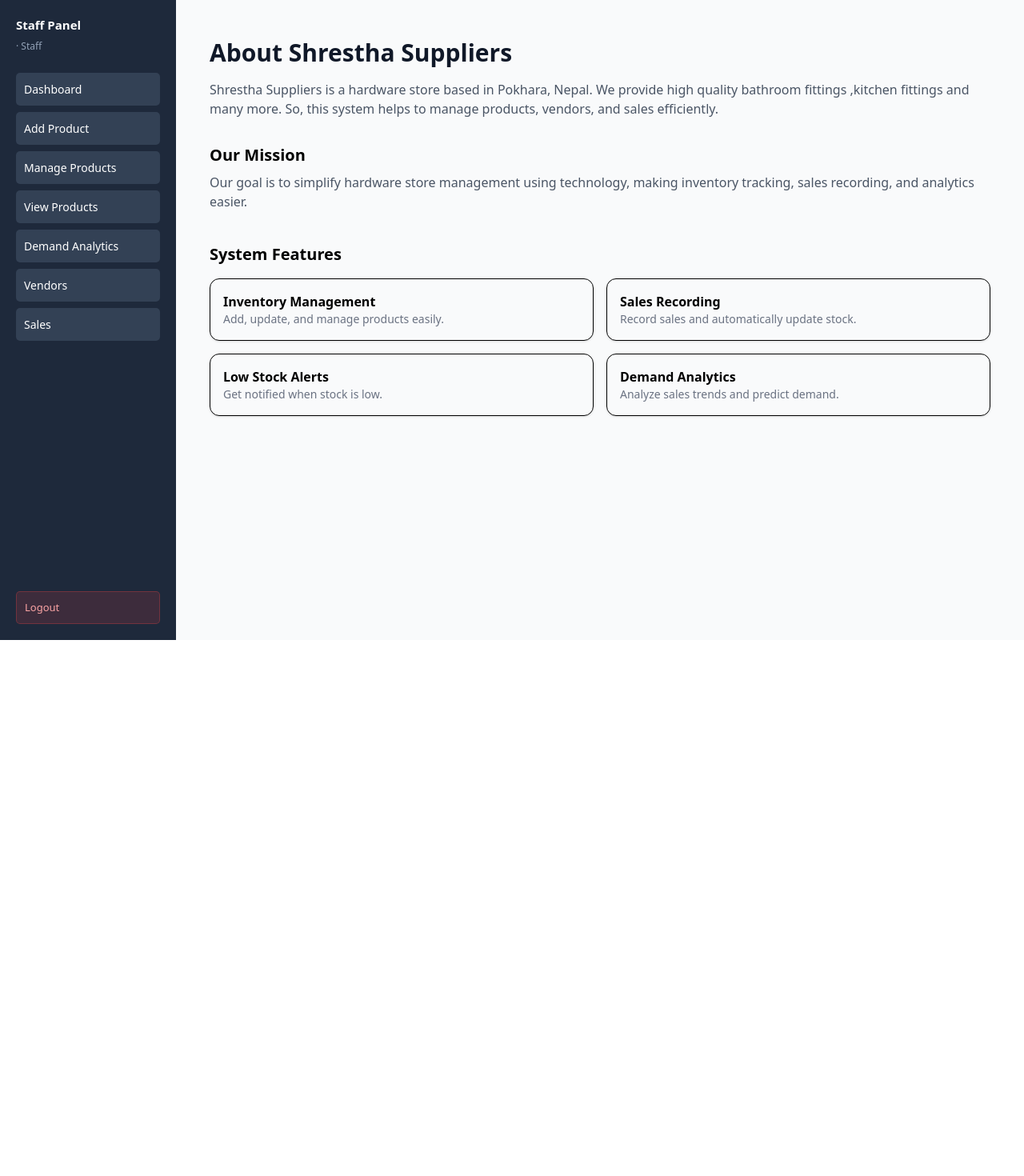
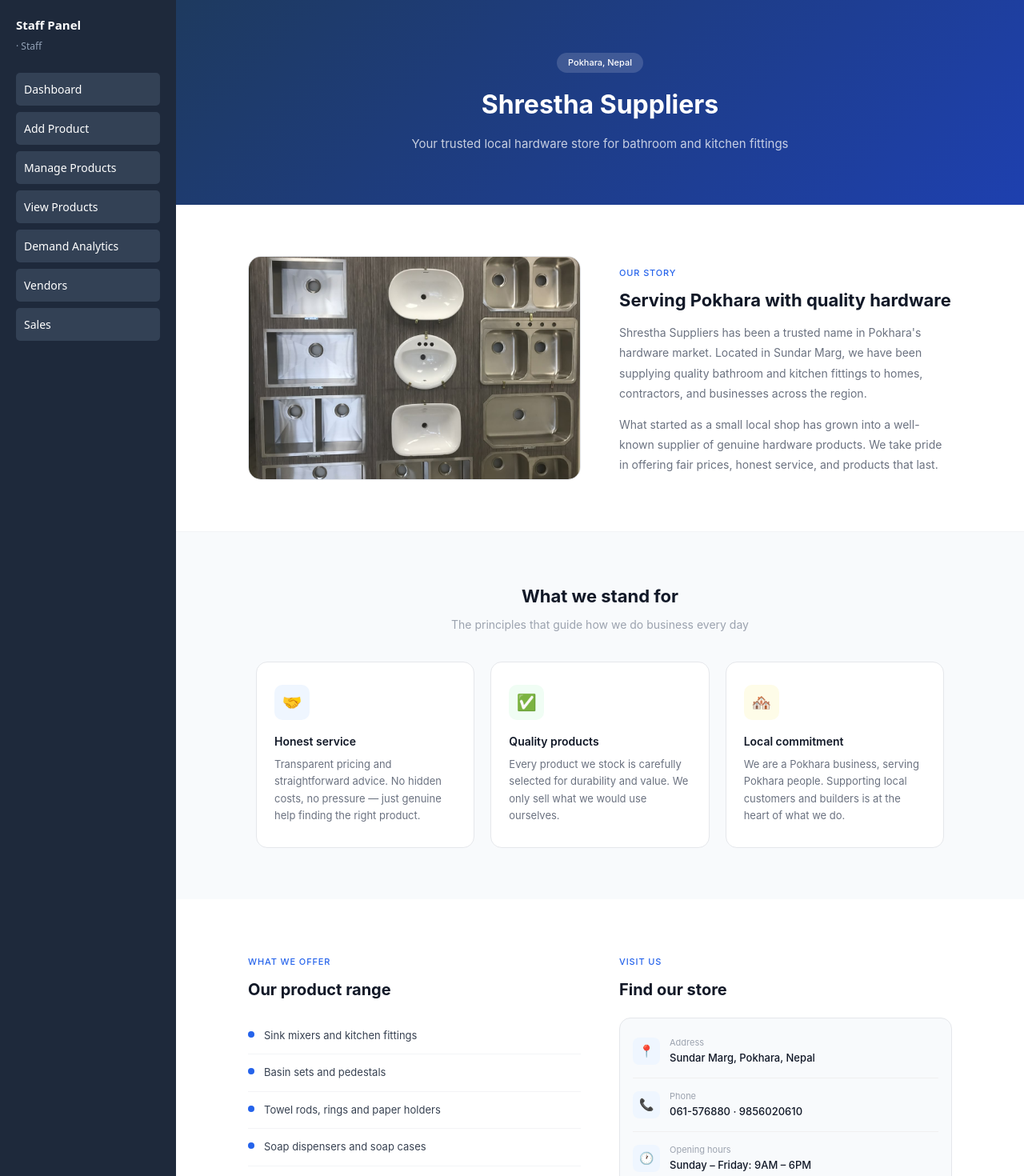
Before and after one commit to 9rahull/Hardware-Management-System, a React app in the folder Frontend/: page /about in a window 1280 px wide. Shown: the top 1470 px of the page at 80% size. Before the commit the page ends 800 px from the top, so only its background shows below. Built offline with nearby package versions, Linux system fonts and the light colour scheme; the HTML template or start-up script is replaced by a standard one.

Commit message:
About Page UI

```diff
--- a/Frontend/src/pages/About.jsx
+++ b/Frontend/src/pages/About.jsx
@@ -1,435 +1,291 @@
+// function About() {
+//   return (
+//     <div className="max-w-5xl mx-auto px-6 py-12">
+//       {/* HEADER */}
+//       <h1 className="text-3xl font-bold mb-4 text-gray-900">
+//         About Shrestha Suppliers
+//       </h1>
+
+//       <p className="text-gray-600 mb-8">
+//         Shrestha Suppliers is a hardware store based in Pokhara, Nepal. We
+//         provide high quality bathroom fittings ,kitchen fittings and many more. So, this system helps
+//         to manage products, vendors, and sales efficiently.
+//       </p>
+
+//       {/* MISSION */}
+//       <div className="mb-10">
+//         <h2 className="text-xl font-semibold mb-2">Our Mission</h2>
+//         <p className="text-gray-600">
+//           Our goal is to simplify hardware store management using technology,
+//           making inventory tracking, sales recording, and analytics easier.
+//         </p>
+//       </div>
+
+//       {/* FEATURES */}
+//       <div>
+//         <h2 className="text-xl font-semibold mb-4">System Features</h2>
+
+//         <div className="grid grid-cols-2 gap-4">
+//           <div className="border rounded-xl p-4 shadow-sm">
+//             <h3 className="font-semibold">Inventory Management</h3>
+//             <p className="text-sm text-gray-500">
+//               Add, update, and manage products easily.
+//             </p>
+//           </div>
+
+//           <div className="border rounded-xl p-4 shadow-sm">
+//             <h3 className="font-semibold">Sales Recording</h3>
+//             <p className="text-sm text-gray-500">
+//               Record sales and automatically update stock.
+//             </p>
+//           </div>
+
+//           <div className="border rounded-xl p-4 shadow-sm">
+//             <h3 className="font-semibold">Low Stock Alerts</h3>
+//             <p className="text-sm text-gray-500">
+//               Get notified when stock is low.
+//             </p>
+//           </div>
+
+//           <div className="border rounded-xl p-4 shadow-sm">
+//             <h3 className="font-semibold">Demand Analytics</h3>
+//             <p className="text-sm text-gray-500">
+//               Analyze sales trends and predict demand.
+//             </p>
+//           </div>
+//         </div>
+//       </div>
+//     </div>
+//   );
+// }
+
+// export default About;
+
+
+
+
+import { Link } from "react-router-dom";
+
 function About() {
   return (
-    <div className="max-w-5xl mx-auto px-6 py-12">
-      {/* HEADER */}
-      <h1 className="text-3xl font-bold mb-4 text-gray-900">
-        About Shrestha Suppliers
-      </h1>
+    <div style={{ fontFamily: "Inter, system-ui, sans-serif", background: "#fff", color: "#111827" }}>
 
-      <p className="text-gray-600 mb-8">
-        Shrestha Suppliers is a hardware store based in Pokhara, Nepal. We
-        provide high quality bathroom fittings ,kitchen fittings and many more. So, this system helps
-        to manage products, vendors, and sales efficiently.
-      </p>
-
-      {/* MISSION */}
-      <div className="mb-10">
-        <h2 className="text-xl font-semibold mb-2">Our Mission</h2>
-        <p className="text-gray-600">
-          Our goal is to simplify hardware store management using technology,
-          making inventory tracking, sales recording, and analytics easier.
+      {/* ── HERO ── */}
+      <div style={{
+        background: "linear-gradient(135deg, #1e3a5f 0%, #1e40af 100%)",
+        padding: "64px 40px",
+        textAlign: "center",
+        color: "white",
+      }}>
+        <span style={{
+          display: "inline-block", background: "rgba(255,255,255,0.15)",
+          color: "white", fontSize: "11px", padding: "4px 14px",
+          borderRadius: "20px", marginBottom: "16px", fontWeight: 500,
+        }}>
+          Pokhara, Nepal
+        </span>
+        <h1 style={{ fontSize: "32px", fontWeight: 700, marginBottom: "12px" }}>
+          Shrestha Suppliers
+        </h1>
+        <p style={{ fontSize: "15px", opacity: 0.75, maxWidth: "480px", margin: "0 auto", lineHeight: 1.7 }}>
+          Your trusted local hardware store for bathroom and kitchen fittings
         </p>
       </div>
 
-      {/* FEATURES */}
-      <div>
-        <h2 className="text-xl font-semibold mb-4">System Features</h2>
+      {/* ── OUR STORY ── */}
+      <div style={{
+        display: "grid", gridTemplateColumns: "1fr 1fr",
+        gap: "48px", padding: "64px 40px",
+        alignItems: "center", maxWidth: "960px", margin: "0 auto",
+      }}>
+        <div style={{
+          borderRadius: "16px", overflow: "hidden",
+          height: "280px", border: "0.5px solid #e5e7eb", background: "#f3f4f6",
+          display: "flex", alignItems: "center", justifyContent: "center",
+        }}>
+          <img
+            src="/images/showroom.jpg"
+            alt="Shrestha Suppliers store"
+            style={{ width: "100%", height: "100%", objectFit: "cover" }}
+          />
+        </div>
 
-        <div className="grid grid-cols-2 gap-4">
-          <div className="border rounded-xl p-4 shadow-sm">
-            <h3 className="font-semibold">Inventory Management</h3>
-            <p className="text-sm text-gray-500">
-              Add, update, and manage products easily.
-            </p>
-          </div>
+        <div>
+          <span style={{ fontSize: "11px", fontWeight: 500, color: "#2563eb", textTransform: "uppercase", letterSpacing: "0.08em" }}>
+            Our story
+          </span>
+          <h2 style={{ fontSize: "22px", fontWeight: 700, color: "#111827", margin: "10px 0 14px", lineHeight: 1.3 }}>
+            Serving Pokhara with quality hardware
+          </h2>
+          <p style={{ fontSize: "14px", color: "#6b7280", lineHeight: 1.8, marginBottom: "14px" }}>
+            Shrestha Suppliers has been a trusted name in Pokhara's hardware market.
+            Located in Sundar Marg, we have been supplying quality bathroom and kitchen
+            fittings to homes, contractors, and businesses across the region.
+          </p>
+          <p style={{ fontSize: "14px", color: "#6b7280", lineHeight: 1.8 }}>
+            What started as a small local shop has grown into a well-known supplier of
+            genuine hardware products. We take pride in offering fair prices, honest
+            service, and products that last.
+          </p>
+        </div>
+      </div>
 
-          <div className="border rounded-xl p-4 shadow-sm">
-            <h3 className="font-semibold">Sales Recording</h3>
-            <p className="text-sm text-gray-500">
-              Record sales and automatically update stock.
-            </p>
-          </div>
+      <hr style={{ border: "none", borderTop: "0.5px solid #f3f4f6" }} />
 
-          <div className="border rounded-xl p-4 shadow-sm">
-            <h3 className="font-semibold">Low Stock Alerts</h3>
-            <p className="text-sm text-gray-500">
-              Get notified when stock is low.
-            </p>
-          </div>
+      {/* ── VALUES ── */}
+      <div style={{ padding: "64px 40px", background: "#f8fafc", textAlign: "center" }}>
+        <h2 style={{ fontSize: "22px", fontWeight: 700, color: "#111827", marginBottom: "8px" }}>
+          What we stand for
+        </h2>
+        <p style={{ fontSize: "14px", color: "#9ca3af", marginBottom: "36px" }}>
+          The principles that guide how we do business every day
+        </p>
 
-          <div className="border rounded-xl p-4 shadow-sm">
-            <h3 className="font-semibold">Demand Analytics</h3>
-            <p className="text-sm text-gray-500">
-              Analyze sales trends and predict demand.
-            </p>
+        <div style={{
+          display: "grid", gridTemplateColumns: "repeat(3, 1fr)",
+          gap: "20px", maxWidth: "860px", margin: "0 auto",
+        }}>
+          {[
+            {
+              icon: "🤝", bg: "#eff6ff",
+              title: "Honest service",
+              text: "Transparent pricing and straightforward advice. No hidden costs, no pressure — just genuine help finding the right product.",
+            },
+            {
+              icon: "✅", bg: "#f0fdf4",
+              title: "Quality products",
+              text: "Every product we stock is carefully selected for durability and value. We only sell what we would use ourselves.",
+            },
+            {
+              icon: "🏘️", bg: "#fefce8",
+              title: "Local commitment",
+              text: "We are a Pokhara business, serving Pokhara people. Supporting local customers and builders is at the heart of what we do.",
+            },
+          ].map((v, i) => (
+            <div key={i} style={{
+              background: "white", border: "0.5px solid #e5e7eb",
+              borderRadius: "14px", padding: "28px 22px", textAlign: "left",
+            }}>
+              <div style={{
+                width: "44px", height: "44px", borderRadius: "10px",
+                background: v.bg, display: "flex", alignItems: "center",
+                justifyContent: "center", fontSize: "20px", marginBottom: "16px",
+              }}>
+                {v.icon}
+              </div>
+              <h3 style={{ fontSize: "14px", fontWeight: 600, color: "#111827", marginBottom: "8px" }}>
+                {v.title}
+              </h3>
+              <p style={{ fontSize: "13px", color: "#6b7280", lineHeight: 1.65 }}>
+                {v.text}
+              </p>
+            </div>
+          ))}
+        </div>
+      </div>
+
+      {/* ── PRODUCTS + CONTACT ── */}
+      <div style={{
+        display: "grid", gridTemplateColumns: "1fr 1fr",
+        gap: "48px", padding: "64px 40px",
+        maxWidth: "960px", margin: "0 auto",
+      }}>
+        {/* Product range */}
+        <div>
+          <span style={{ fontSize: "11px", fontWeight: 500, color: "#2563eb", textTransform: "uppercase", letterSpacing: "0.08em" }}>
+            What we offer
+          </span>
+          <h2 style={{ fontSize: "20px", fontWeight: 700, color: "#111827", margin: "10px 0 20px" }}>
+            Our product range
+          </h2>
+          <ul style={{ listStyle: "none" }}>
+            {[
+              "Sink mixers and kitchen fittings",
+              "Basin sets and pedestals",
+              "Towel rods, rings and paper holders",
+              "Soap dispensers and soap cases",
+              "Showers and bathroom accessories",
+              "PVC pipes, bends and sockets",
+              "And much more in-store",
+            ].map((item, i, arr) => (
+              <li key={i} style={{
+                display: "flex", alignItems: "flex-start", gap: "12px",
+                padding: "13px 0",
+                borderBottom: i < arr.length - 1 ? "0.5px solid #f3f4f6" : "none",
+                fontSize: "13px", color: "#374151",
+              }}>
+                <span style={{
+                  width: "8px", height: "8px", borderRadius: "50%",
+                  background: "#2563eb", marginTop: "4px", flexShrink: 0,
+                }} />
+                {item}
+              </li>
+            ))}
+          </ul>
+        </div>
+
+        {/* Store info */}
+        <div>
+          <span style={{ fontSize: "11px", fontWeight: 500, color: "#2563eb", textTransform: "uppercase", letterSpacing: "0.08em" }}>
+            Visit us
+          </span>
+          <h2 style={{ fontSize: "20px", fontWeight: 700, color: "#111827", margin: "10px 0 20px" }}>
+            Find our store
+          </h2>
+          <div style={{
+            background: "#f8fafc", borderRadius: "14px",
+            border: "0.5px solid #e5e7eb", padding: "8px 16px",
+          }}>
+            {[
+              { icon: "📍", label: "Address",       val: "Sundar Marg, Pokhara, Nepal" },
+              { icon: "📞", label: "Phone",         val: "061-576880 · 9856020610" },
+              { icon: "🕐", label: "Opening hours", val: "Sunday – Friday: 9AM – 6PM" },
+              { icon: "📅", label: "Closed",        val: "Saturday" },
+            ].map((row, i, arr) => (
+              <div key={i} style={{
+                display: "flex", alignItems: "center", gap: "12px",
+                padding: "14px 0",
+                borderBottom: i < arr.length - 1 ? "0.5px solid #f0f0f0" : "none",
+              }}>
+                <div style={{
+                  width: "34px", height: "34px", borderRadius: "8px",
+                  background: "#eff6ff", display: "flex", alignItems: "center",
+                  justifyContent: "center", fontSize: "15px", flexShrink: 0,
+                }}>
+                  {row.icon}
+                </div>
+                <div>
+                  <div style={{ fontSize: "11px", color: "#9ca3af", marginBottom: "2px" }}>{row.label}</div>
+                  <div style={{ fontSize: "13px", fontWeight: 500, color: "#111827" }}>{row.val}</div>
+                </div>
+              </div>
+            ))}
           </div>
         </div>
       </div>
+
+      {/* ── CTA ── */}
+      <div style={{
+        background: "#1e40af", padding: "52px 40px",
+        textAlign: "center", color: "white",
+      }}>
+        <h2 style={{ fontSize: "24px", fontWeight: 700, marginBottom: "10px" }}>
+          Ready to find what you need?
+        </h2>
+        <p style={{ fontSize: "14px", opacity: 0.75, marginBottom: "28px" }}>
+          Browse our full product catalogue and check live stock availability
+        </p>
+        <Link to="/products" style={{
+          background: "white", color: "#1e40af", padding: "12px 28px",
+          borderRadius: "10px", fontSize: "14px", fontWeight: 600,
+          textDecoration: "none", display: "inline-block",
+        }}>
+          View Products →
+        </Link>
+      </div>
+
     </div>
   );
 }
 
 export default About;
-
-
-
-
-// function About() {
-//   return (
-//     <div
-//       style={{
-//         maxWidth: "860px",
-//         margin: "0 auto",
-//         padding: "48px 32px",
-//         fontFamily: "Inter, system-ui, sans-serif",
-//       }}
-//     >
-//       {/* ── HEADER ── */}
-//       <span
-//         style={{
-//           display: "inline-block",
-//           fontSize: "11px",
-//           fontWeight: 500,
-//           background: "#dbeafe",
-//           color: "#1e40af",
-//           padding: "4px 14px",
-//           borderRadius: "20px",
-//           marginBottom: "16px",
-//         }}
-//       >
-//         Final Year Project · 2026
-//       </span>
-
-//       <h1
-//         style={{
-//           fontSize: "32px",
-//           fontWeight: 700,
-//           color: "#111827",
-//           lineHeight: 1.2,
-//           marginBottom: "12px",
-//         }}
-//       >
-//         About <span style={{ color: "#2563eb" }}>Shrestha Suppliers</span>
-//         <br />
-//         Management System
-//       </h1>
-
-//       <p
-//         style={{
-//           fontSize: "15px",
-//           color: "#6b7280",
-//           lineHeight: 1.75,
-//           marginBottom: "40px",
-//           maxWidth: "600px",
-//         }}
-//       >
-//         A hardware store management system built for Shrestha Suppliers,
-//         Pokhara. This system digitises inventory tracking, sales recording, and
-//         uses AI to predict product demand.
-//       </p>
-
-//       <hr
-//         style={{
-//           border: "none",
-//           borderTop: "0.5px solid #e5e7eb",
-//           marginBottom: "40px",
-//         }}
-//       />
-
-//       {/* ── MISSION ── */}
-//       <div
-//         style={{
-//           background: "#eff6ff",
-//           border: "0.5px solid #bfdbfe",
-//           borderRadius: "14px",
-//           padding: "28px 32px",
-//           marginBottom: "40px",
-//           display: "flex",
-//           gap: "20px",
-//           alignItems: "flex-start",
-//         }}
-//       >
-//         <div
-//           style={{
-//             width: "44px",
-//             height: "44px",
-//             background: "#2563eb",
-//             borderRadius: "10px",
-//             display: "flex",
-//             alignItems: "center",
-//             justifyContent: "center",
-//             flexShrink: 0,
-//           }}
-//         >
-//           <svg width="20" height="20" viewBox="0 0 20 20" fill="none">
-//             <circle cx="10" cy="10" r="8" stroke="white" strokeWidth="1.5" />
-//             <path
-//               d="M7 10l2 2 4-4"
-//               stroke="white"
-//               strokeWidth="1.5"
-//               strokeLinecap="round"
-//               strokeLinejoin="round"
-//             />
-//           </svg>
-//         </div>
-//         <div>
-//           <div
-//             style={{
-//               fontSize: "14px",
-//               fontWeight: 600,
-//               color: "#1e40af",
-//               marginBottom: "6px",
-//             }}
-//           >
-//             Our mission
-//           </div>
-//           <p
-//             style={{
-//               fontSize: "13px",
-//               color: "#1e40af",
-//               lineHeight: 1.7,
-//               opacity: 0.85,
-//             }}
-//           >
-//             To simplify hardware store management using technology — making
-//             inventory tracking, sales recording, and demand forecasting easier
-//             for small businesses in Nepal.
-//           </p>
-//         </div>
-//       </div>
-
-//       {/* ── FEATURES ── */}
-//       <div
-//         style={{
-//           fontSize: "11px",
-//           fontWeight: 500,
-//           color: "#2563eb",
-//           textTransform: "uppercase",
-//           letterSpacing: "0.08em",
-//           marginBottom: "8px",
-//         }}
-//       >
-//         System features
-//       </div>
-//       <h2
-//         style={{
-//           fontSize: "20px",
-//           fontWeight: 600,
-//           color: "#111827",
-//           marginBottom: "20px",
-//         }}
-//       >
-//         What this system does
-//       </h2>
-
-//       <div
-//         style={{
-//           display: "grid",
-//           gridTemplateColumns: "1fr 1fr",
-//           gap: "14px",
-//           marginBottom: "40px",
-//         }}
-//       >
-//         {[
-//           {
-//             icon: "📦",
-//             title: "Inventory management",
-//             text: "Add, update, and manage products with real-time stock tracking across all categories.",
-//             accent: "#2563eb",
-//           },
-//           {
-//             icon: "🧾",
-//             title: "Sales recording",
-//             text: "Record sales with multi-product support. Stock is automatically deducted on every sale.",
-//             accent: "#2563eb",
-//           },
-//           {
-//             icon: "🔔",
-//             title: "Low stock alerts",
-//             text: "Automatic notifications when product stock drops below the threshold.",
-//             accent: "#2563eb",
-//           },
-//           {
-//             icon: "📊",
-//             title: "AI demand forecast",
-//             text: "Weighted moving average algorithm predicts which products will sell most next month.",
-//             accent: "#16a34a",
-//             iconBg: "#f0fdf4",
-//           },
-//         ].map((f, i) => (
-//           <div
-//             key={i}
-//             style={{
-//               background: "white",
-//               border: "0.5px solid #e5e7eb",
-//               borderTop: `3px solid ${f.accent}`,
-//               borderRadius: "12px",
-//               padding: "20px",
-//             }}
-//           >
-//             <div
-//               style={{
-//                 width: "36px",
-//                 height: "36px",
-//                 borderRadius: "8px",
-//                 background: f.iconBg || "#eff6ff",
-//                 display: "flex",
-//                 alignItems: "center",
-//                 justifyContent: "center",
-//                 fontSize: "16px",
-//                 marginBottom: "12px",
-//               }}
-//             >
-//               {f.icon}
-//             </div>
-//             <h3
-//               style={{
-//                 fontSize: "13px",
-//                 fontWeight: 600,
-//                 color: "#111827",
-//                 marginBottom: "6px",
-//               }}
-//             >
-//               {f.title}
-//             </h3>
-//             <p style={{ fontSize: "12px", color: "#6b7280", lineHeight: 1.6 }}>
-//               {f.text}
-//             </p>
-//           </div>
-//         ))}
-//       </div>
-
-//       {/* ── TECH STACK ── */}
-//       <div
-//         style={{
-//           fontSize: "11px",
-//           fontWeight: 500,
-//           color: "#2563eb",
-//           textTransform: "uppercase",
-//           letterSpacing: "0.08em",
-//           marginBottom: "8px",
-//         }}
-//       >
-//         Built with
-//       </div>
-//       <h2
-//         style={{
-//           fontSize: "20px",
-//           fontWeight: 600,
-//           color: "#111827",
-//           marginBottom: "10px",
-//         }}
-//       >
-//         Technology stack
-//       </h2>
-//       <p style={{ fontSize: "13px", color: "#6b7280", marginBottom: "16px" }}>
-//         Built as a full-stack web application using modern technologies.
-//       </p>
-//       <div
-//         style={{
-//           display: "flex",
-//           gap: "10px",
-//           flexWrap: "wrap",
-//           marginBottom: "40px",
-//         }}
-//       >
-//         {[
-//           {
-//             label: "React.js",
-//             bg: "#eff6ff",
-//             color: "#1e40af",
-//             border: "#bfdbfe",
-//           },
-//           {
-//             label: "React Router",
-//             bg: "#eff6ff",
-//             color: "#1e40af",
-//             border: "#bfdbfe",
-//           },
-//           {
-//             label: "Chart.js",
-//             bg: "#eff6ff",
-//             color: "#1e40af",
-//             border: "#bfdbfe",
-//           },
-//           {
-//             label: "Django",
-//             bg: "#f0fdf4",
-//             color: "#166534",
-//             border: "#bbf7d0",
-//           },
-//           {
-//             label: "Django REST Framework",
-//             bg: "#f0fdf4",
-//             color: "#166534",
-//             border: "#bbf7d0",
-//           },
-//           {
-//             label: "SQLite",
-//             bg: "#f0fdf4",
-//             color: "#166534",
-//             border: "#bbf7d0",
-//           },
-//           {
-//             label: "Weighted Moving Avg (AI)",
-//             bg: "#f5f3ff",
-//             color: "#5b21b6",
-//             border: "#ddd6fe",
-//           },
-//           {
-//             label: "Tailwind CSS",
-//             bg: "#f3f4f6",
-//             color: "#374151",
-//             border: "#e5e7eb",
-//           },
-//         ].map((t, i) => (
-//           <span
-//             key={i}
-//             style={{
-//               fontSize: "11px",
-//               padding: "5px 14px",
-//               borderRadius: "20px",
-//               background: t.bg,
-//               color: t.color,
-//               border: `0.5px solid ${t.border}`,
-//               fontWeight: 500,
-//             }}
-//           >
-//             {t.label}
-//           </span>
-//         ))}
-//       </div>
-
-//       <hr
-//         style={{
-//           border: "none",
-//           borderTop: "0.5px solid #e5e7eb",
-//           marginBottom: "40px",
-//         }}
-//       />
-
-//       {/* ── STORE INFO ── */}
-//       <div
-//         style={{
-//           fontSize: "11px",
-//           fontWeight: 500,
-//           color: "#2563eb",
-//           textTransform: "uppercase",
-//           letterSpacing: "0.08em",
-//           marginBottom: "8px",
-//         }}
-//       >
-//         The store
-//       </div>
-//       <h2
-//         style={{
-//           fontSize: "20px",
-//           fontWeight: 600,
-//           color: "#111827",
-//           marginBottom: "10px",
-//         }}
-//       >
-//         Shrestha Suppliers
-//       </h2>
-//       <p style={{ fontSize: "14px", color: "#6b7280", lineHeight: 1.75 }}>
-//         A local hardware store based in Sundar Marg, Pokhara, Nepal. Supplying
-//         quality bathroom and kitchen fittings to homes and businesses. This
-//         system was developed as a Final Year Project to help the store manage
-//         its operations digitally — replacing manual records with a smart,
-//         web-based system.
-//       </p>
-//     </div>
-//   );
-// }
-
-// export default About;
```
Also changed, not shown: Frontend/src/pages/Products.jsx (+7 -11 lines), 1 other file (tests, documents, lock files or other folders).
